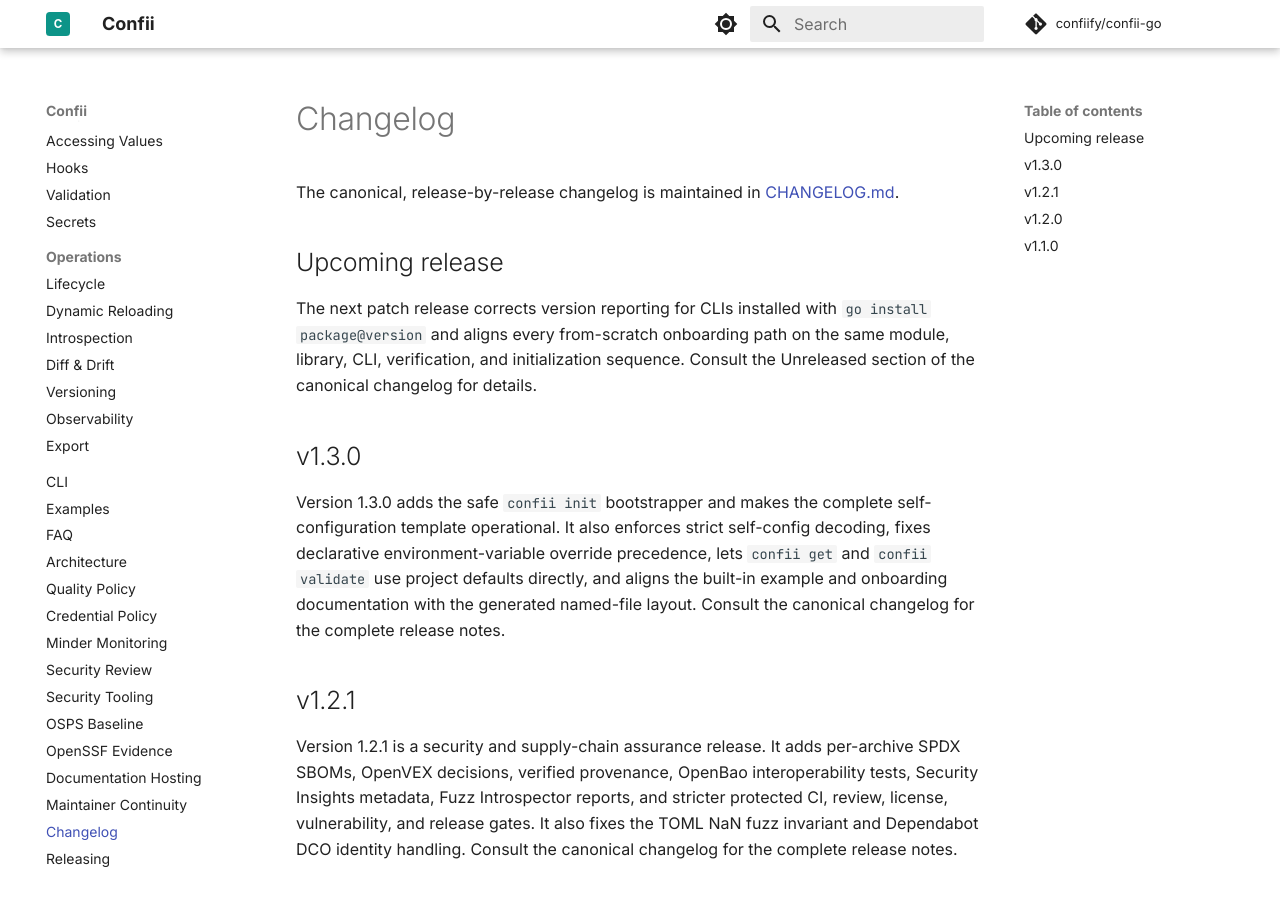
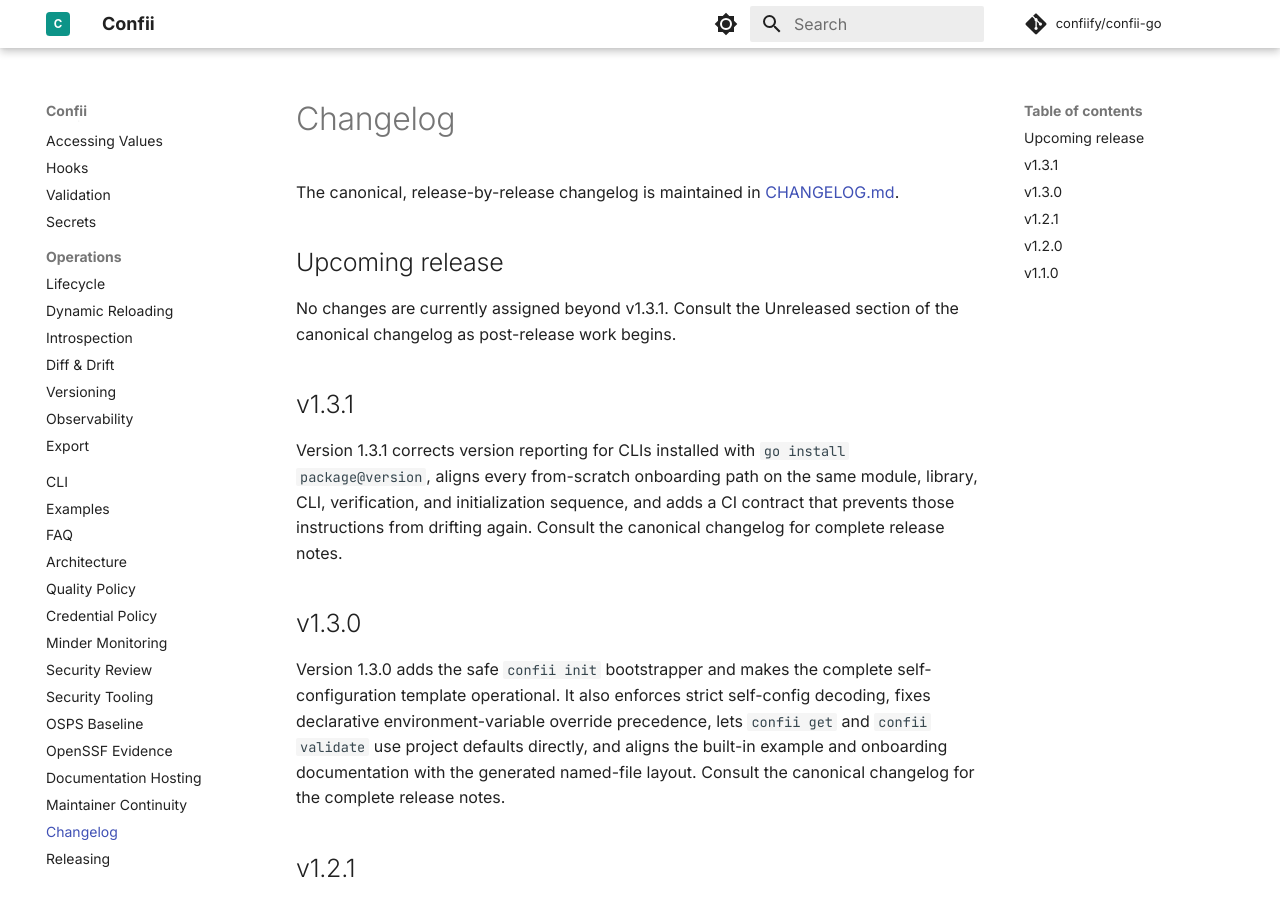
Before and after one commit to confiify/confii-go, an MkDocs documentation site: the page built from docs/changelog.md, in a window 1280 px wide and 900 px high. Built offline with MkDocs 1.6.1 and Material for MkDocs 9.7.7, drawn with Linux system fonts in a browser that asks for light colours; comment, search, counter and statistics services are not loaded.

Commit message:
release: prepare v1.3.1 (#87)
## Summary

- finalize the CLI source-install version fix and onboarding consistency
work as v1.3.1
- pin the root module dependency to v1.3.1 in both cloud modules
- align the cloud example module with all three v1.3.1 module tags
- advance the documented signed-tag and post-release verification
commands

## Why v1.3.1

This is a backward-compatible patch release. It corrects the version
displayed by a CLI installed with `go install package@version`, without
changing the public library API, and removes contradictory onboarding
instructions.

## Release integrity

After this PR is independently approved and merged, the root,
`loader/cloud`, and `secret/cloud` annotated tags must be signed and
pushed atomically on the same verified merge commit. The root tag will
trigger the protected release workflow, which rebuilds, validates SBOM
and OpenVEX metadata, creates Sigstore/SLSA provenance, and publishes
only after environment approval.

## Validation

- `make ci-full`
- `make lint`
- `make vulncheck`
- `make supply-chain-check`
- `make docs-check`
- `make api-compat`
- `sh scripts/verify-modules.sh`
- `make dco-check`
- `git diff --check`

All gates passed. Aggregate condition coverage is 2314/2612 (88.59%;
required 80%). No reachable vulnerabilities were found, and all released
module APIs remain compatible with v1.3.0.

## Post-merge

1. Verify the merge commit and its post-merge checks on `main`.
2. Create signed annotated tags `v1.3.1`, `loader/cloud/v1.3.1`, and
`secret/cloud/v1.3.1` on that exact commit.
3. Push all three tags atomically.
4. Approve and monitor the protected `release` environment deployment.
5. Independently verify archives, checksums, SPDX SBOMs, OpenVEX,
provenance, the packaged CLI version, `go install ...@v1.3.1`, and all
three public Go modules.

Signed-off-by: confiify <confii.connect@gmail.com>

```diff
--- a/docs/changelog.md
+++ b/docs/changelog.md
@@ -5,10 +5,16 @@
 
 ## Upcoming release
 
-The next patch release corrects version reporting for CLIs installed with
-`go install package@version` and aligns every from-scratch onboarding path on
-the same module, library, CLI, verification, and initialization sequence.
-Consult the Unreleased section of the canonical changelog for details.
+No changes are currently assigned beyond v1.3.1. Consult the Unreleased section
+of the canonical changelog as post-release work begins.
+
+## v1.3.1
+
+Version 1.3.1 corrects version reporting for CLIs installed with
+`go install package@version`, aligns every from-scratch onboarding path on the
+same module, library, CLI, verification, and initialization sequence, and adds
+a CI contract that prevents those instructions from drifting again. Consult
+the canonical changelog for complete release notes.
 
 ## v1.3.0
 
```
Also changed, not shown: CHANGELOG.md (+2 -0 lines), docs/RELEASING.md (+15 -15 lines), 3 other files.
